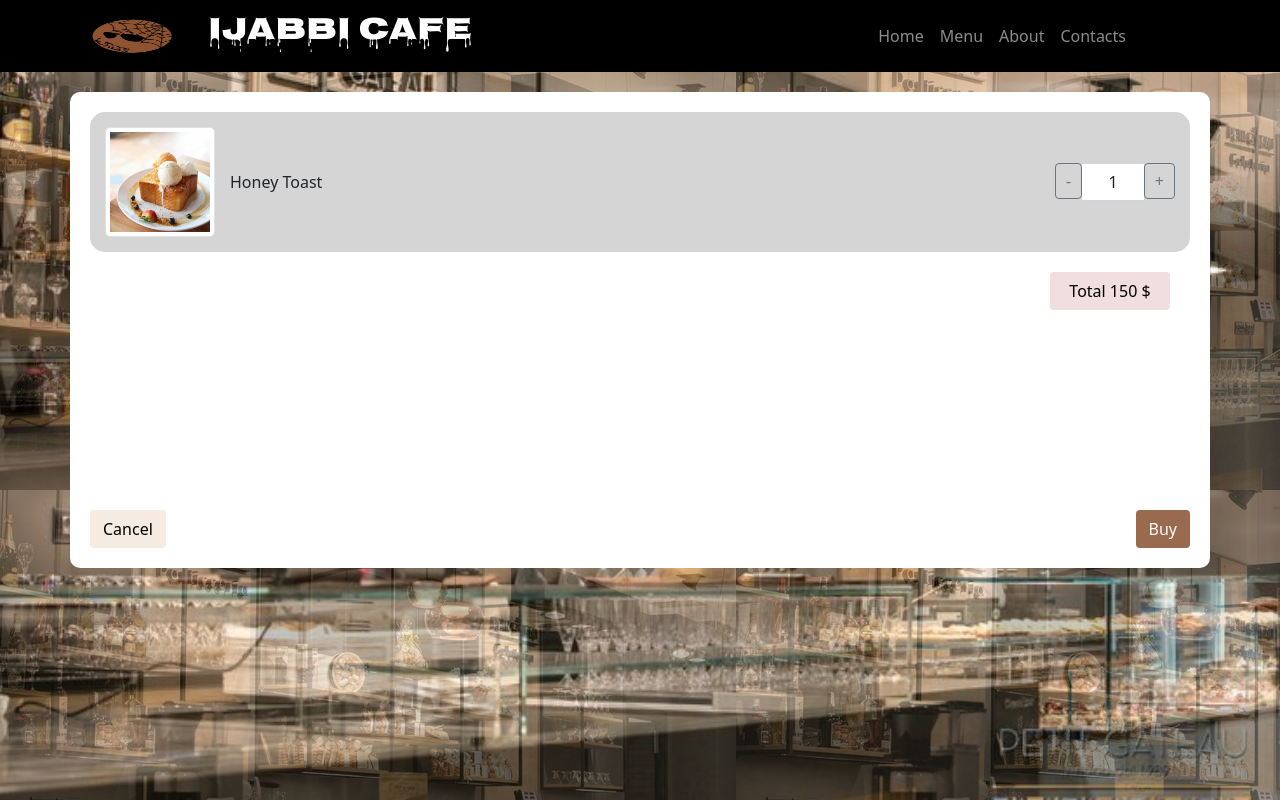
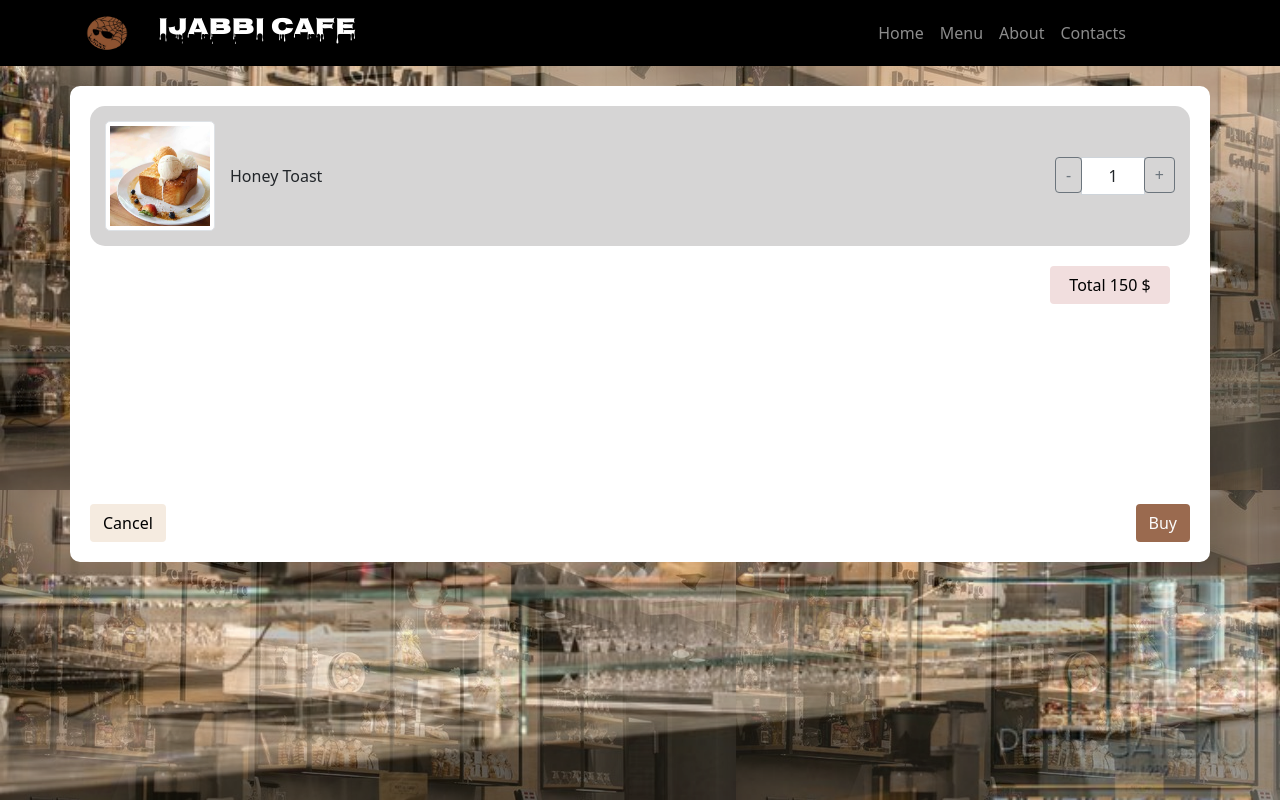
Before and after one commit to NaiSyntaxSultan/web_home, a plain HTML site: page SHOP.html in a window 1280 px wide. Drawn offline with nearby package versions, Linux system fonts and the light colour scheme; some icons are missing; a web font is replaced by a local one.

Commit message:
Update SHOP.html

```diff
--- a/SHOP.html
+++ b/SHOP.html
@@ -112,8 +112,8 @@
     <nav class="navbar navbar-expand-sm navbar-dark" style="background-color: black;">
         <div class="container">
             <a href="index.html" class="navbar-brand d-flex justify-content-start align-items-center">
-                <img src="img/logo/logo.png" style="width: 100px;">
-                <h2 class="ps-3" style="font-family: Nosifer, sans-serif;">IJABBI CAFE</h2>
+                <img src="img/logo/logo.png" style="width: 50px;">
+                <h4 class="ps-3" style="font-family: Nosifer, sans-serif;">IJABBI CAFE</h4>
             </a>
             <button class="navbar-toggler" type="button" data-bs-toggle="collapse" data-bs-target="#navbar1" aria-controls="navbar1" aria-expanded="false" aria-label="Toggle navigation">
                 <span class="navbar-toggler-icon"></span>
@@ -133,7 +133,7 @@
                         <a href="#" class="nav-link">Contacts</a>
                     </li>
                 </ul>
-                <a href="SHOP.html" class="nav-link ps-5 active"><i class="bi bi-cart-check-fill fs-2 text-danger"></i></a>
+                <a href="SHOP.html" class="nav-link ps-5"><i class="bi bi-cart-check-fill fs-2 text-danger"></i></a>
             </div>
         </div>
     </nav>
```
